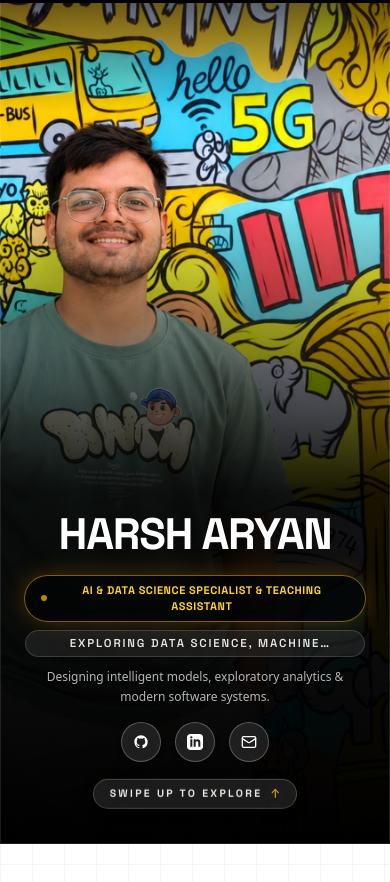
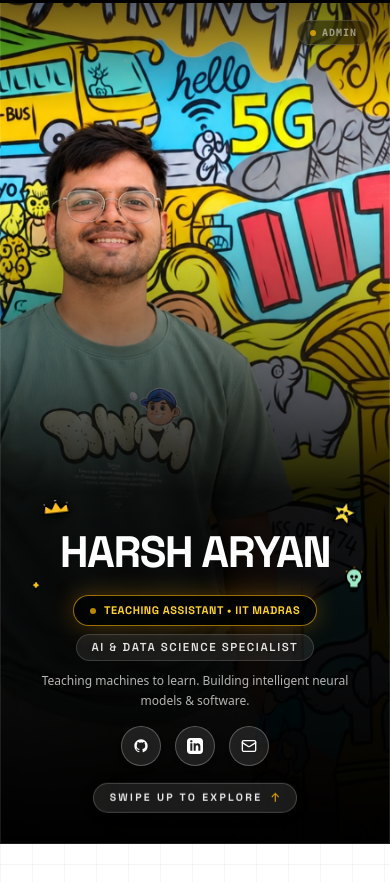
Before and after one commit to harsharyann/harsharyann, a Next.js app: page / in a window 390 px wide. Shown: the top 882 px of the page. Built offline with nearby package versions, Linux system fonts and the light colour scheme.

Commit message:
feat(mobile): add mural-adaptive doodles (crown, cute star, glint, idea bulb) and small discreet top admin link

```diff
--- a/src/components/MobileDoodleCover.tsx
+++ b/src/components/MobileDoodleCover.tsx
@@ -2,11 +2,99 @@
 
 import React, { useState } from "react";
 import Image from "next/image";
+import Link from "next/link";
 import { useRouter } from "next/navigation";
 import { motion } from "framer-motion";
-import { Mail } from "lucide-react";
+import { Mail, Shield } from "lucide-react";
 import { GithubIcon, LinkedinIcon } from "./SocialIcons";
 import { usePortfolio } from "@/context/PortfolioContext";
+
+/* ── Hand-Drawn Mural-Adaptive SVG Doodles (Sampled from the background graffiti wall) ── */
+
+function MuralCrownDoodle({ className = "" }: { className?: string }) {
+  return (
+    <svg
+      viewBox="0 0 40 24"
+      className={className}
+      fill="#fbbf24"
+      stroke="#000000"
+      strokeWidth="2.2"
+      strokeLinejoin="round"
+      strokeLinecap="round"
+      aria-hidden="true"
+    >
+      <path d="M 4 20 L 36 20 L 34 8 L 26 14 L 20 4 L 14 14 L 6 8 Z" />
+      <circle cx="20" cy="4" r="1.6" fill="#ffffff" stroke="#000" strokeWidth="1.2" />
+      <circle cx="6" cy="8" r="1.4" fill="#ffffff" stroke="#000" strokeWidth="1.2" />
+      <circle cx="34" cy="8" r="1.4" fill="#ffffff" stroke="#000" strokeWidth="1.2" />
+    </svg>
+  );
+}
+
+function MuralStarDoodle({ className = "" }: { className?: string }) {
+  return (
+    <svg
+      viewBox="0 0 36 36"
+      className={className}
+      fill="#fde047"
+      stroke="#000000"
+      strokeWidth="2.2"
+      strokeLinejoin="round"
+      aria-hidden="true"
+    >
+      <path d="M18 2 L22 12 L33 13 L25 21 L28 32 L18 26 L8 32 L11 21 L3 13 L14 12 Z" />
+      {/* Cute cartoon eyes */}
+      <circle cx="15" cy="18" r="1.4" fill="#000000" />
+      <circle cx="21" cy="18" r="1.4" fill="#000000" />
+      {/* Little blushing cheeks */}
+      <circle cx="12" cy="21" r="1.2" fill="#f43f5e" opacity="0.8" />
+      <circle cx="24" cy="21" r="1.2" fill="#f43f5e" opacity="0.8" />
+    </svg>
+  );
+}
+
+function MuralSparkleDoodle({ className = "" }: { className?: string }) {
+  return (
+    <svg
+      viewBox="0 0 24 24"
+      className={className}
+      fill="#facc15"
+      stroke="#000000"
+      strokeWidth="2"
+      strokeLinejoin="round"
+      aria-hidden="true"
+    >
+      <path d="M12 0 Q12 12 0 12 Q12 12 12 24 Q12 12 24 12 Q12 12 12 0 Z" />
+    </svg>
+  );
+}
+
+function MuralIdeaDoodle({ className = "" }: { className?: string }) {
+  return (
+    <svg
+      viewBox="0 0 32 38"
+      className={className}
+      fill="#a7f3d0"
+      stroke="#000000"
+      strokeWidth="2.2"
+      strokeLinecap="round"
+      strokeLinejoin="round"
+      aria-hidden="true"
+    >
+      {/* Glow rays */}
+      <path d="M16 2 L16 5" stroke="#f59e0b" strokeWidth="2.5" />
+      <path d="M6 7 L9 10" stroke="#f59e0b" strokeWidth="2.5" />
+      <path d="M26 7 L23 10" stroke="#f59e0b" strokeWidth="2.5" />
+      {/* Bulb body */}
+      <path d="M10 24 C6 20 4 15 6 10 C8 5 12 3 16 3 C20 3 24 5 26 10 C28 15 26 20 22 24 L22 29 L10 29 Z" />
+      <path d="M12 33 L20 33" strokeWidth="2.5" />
+      {/* Cute face inside bulb */}
+      <circle cx="13" cy="14" r="1.2" fill="#000000" />
+      <circle cx="19" cy="14" r="1.2" fill="#000000" />
+      <path d="M14 18 Q16 20 18 18" stroke="#000000" strokeWidth="1.5" fill="none" />
+    </svg>
+  );
+}
 
 export function MobileDoodleCover() {
   const router = useRouter();
@@ -58,7 +146,7 @@ export function MobileDoodleCover() {
 
   return (
     <section
-      className="fixed inset-0 w-full h-[100dvh] overflow-hidden select-none bg-black text-white z-40 flex flex-col justify-end"
+      className="fixed inset-0 w-full h-[100dvh] overflow-hidden select-none bg-black text-white z-40 flex flex-col justify-between"
       onTouchStart={handleTouchStart}
       onTouchMove={handleTouchMove}
       onTouchEnd={handleTouchEnd}
@@ -134,38 +222,108 @@ export function MobileDoodleCover() {
         <div className="absolute inset-0 ring-1 ring-inset ring-white/10 pointer-events-none" />
       </div>
 
-      {/* ── Bottom Section: Redesigned Cool Editorial Hero Typography & Social Dock ── */}
-      <footer className="relative z-20 w-full flex flex-col items-center text-center px-6 pb-8 pt-4">
-        {/* Cool Display Name — Space Grotesk Bold Editorial Styling */}
+      {/* ── TOP BAR: Small Discreet Admin Link (Requested by user) ── */}
+      <div className="relative z-30 w-full flex items-center justify-end px-5 pt-5">
+        <Link
+          href="/admin"
+          className="group inline-flex items-center gap-1.5 font-mono text-[10px] font-bold tracking-widest uppercase text-white/50 hover:text-white bg-black/40 hover:bg-black/70 backdrop-blur-md px-3 py-1 rounded-full border border-white/15 hover:border-amber-400/50 transition-all shadow-sm active:scale-95"
+          title="Admin CMS Console"
+        >
+          <span className="w-1.5 h-1.5 rounded-full bg-amber-400 animate-pulse" />
+          <span>admin</span>
+        </Link>
+      </div>
+
+      {/* ── Bottom Section: Redesigned Cool Editorial Hero Typography & Mural Doodles ── */}
+      <footer className="relative z-20 w-full flex flex-col items-center text-center px-6 pb-7 pt-2">
+        {/* Title Container with Adaptive Mural Doodles */}
+        <div className="relative inline-block mb-1">
+          {/* Doodle Crown resting on the name with playful tilt */}
+          <motion.div
+            initial={{ scale: 0, rotate: -15 }}
+            animate={{ scale: 1, rotate: [-10, -6, -10] }}
+            transition={{
+              scale: { duration: 0.5, delay: 0.2 },
+              rotate: { duration: 3.5, repeat: Infinity, ease: "easeInOut" },
+            }}
+            className="absolute -top-6 -left-3 pointer-events-none z-10"
+          >
+            <MuralCrownDoodle className="w-8 h-6 filter drop-shadow-[0_2px_6px_rgba(0,0,0,0.8)]" />
+          </motion.div>
+
+          {/* Bobbing Cute Star Doodle on the top right */}
+          <motion.div
+            initial={{ scale: 0, rotate: 12 }}
+            animate={{
+              scale: 1,
+              rotate: [12, 18, 12],
+              y: [0, -3, 0],
+            }}
+            transition={{
+              scale: { duration: 0.5, delay: 0.28 },
+              rotate: { duration: 4, repeat: Infinity, ease: "easeInOut" },
+              y: { duration: 2.8, repeat: Infinity, ease: "easeInOut" },
+            }}
+            className="absolute -top-5 -right-5 pointer-events-none z-10"
+          >
+            <MuralStarDoodle className="w-7 h-7 filter drop-shadow-[0_2px_8px_rgba(0,0,0,0.8)]" />
+          </motion.div>
+
+          {/* Sparkle Glint Doodle */}
+          <motion.div
+            animate={{
+              scale: [0.85, 1.15, 0.85],
+              rotate: [0, 45, 0],
+            }}
+            transition={{ duration: 2.6, repeat: Infinity, ease: "easeInOut" }}
+            className="absolute -bottom-2 -left-6 pointer-events-none"
+          >
+            <MuralSparkleDoodle className="w-4 h-4 filter drop-shadow" />
+          </motion.div>
+
+          {/* Idea Spark Doodle on Right Side */}
+          <motion.div
+            animate={{
+              y: [0, -4, 0],
+              rotate: [-5, 5, -5],
+            }}
+            transition={{ duration: 3.2, repeat: Infinity, ease: "easeInOut" }}
+            className="absolute -bottom-3 -right-7 pointer-events-none"
+          >
+            <MuralIdeaDoodle className="w-6 h-7 filter drop-shadow" />
+          </motion.div>
+
+          {/* Bold Display Name — Space Grotesk Black */}
           <motion.h1
             initial={{ opacity: 0, y: 22 }}
             animate={{ opacity: 1, y: 0 }}
             transition={{ duration: 0.65, delay: 0.15, ease: "easeOut" }}
-          className="font-['Space_Grotesk'] text-[2.75rem] sm:text-5xl font-black tracking-[-0.03em] uppercase text-white drop-shadow-[0_6px_28px_rgba(0,0,0,0.95)]"
+            className="font-['Space_Grotesk'] text-[2.75rem] sm:text-5xl font-black tracking-[-0.035em] uppercase text-white drop-shadow-[0_6px_30px_rgba(0,0,0,0.95)] px-2"
           >
             {portfolio.personal.name || "HARSH ARYAN"}
           </motion.h1>
+        </div>
 
         {/* Teaching Assistant Badge — Sleek Glass Capsule directly below the name */}
         <motion.div
           initial={{ opacity: 0, y: 16 }}
           animate={{ opacity: 1, y: 0 }}
           transition={{ duration: 0.65, delay: 0.22, ease: "easeOut" }}
-          className="inline-flex items-center gap-2 px-4 py-1.5 rounded-full bg-black/50 backdrop-blur-2xl border border-amber-400/50 text-amber-300 font-['Space_Grotesk'] text-[11px] sm:text-xs font-bold tracking-wider uppercase mt-2 mb-2 shadow-[0_0_24px_rgba(245,158,11,0.25)]"
+          className="inline-flex items-center gap-2 px-4 py-1.5 rounded-full bg-black/60 backdrop-blur-2xl border border-amber-400/60 text-amber-300 font-['Space_Grotesk'] text-[11px] sm:text-xs font-bold tracking-wider uppercase mt-1.5 mb-2 shadow-[0_0_24px_rgba(245,158,11,0.3)]"
         >
           <span className="w-1.5 h-1.5 rounded-full bg-amber-400 animate-pulse" />
-          <span>{portfolio.personal.role || "Teaching Assistant • IIT Madras"}</span>
+          <span>Teaching Assistant • IIT Madras</span>
         </motion.div>
 
-        {/* Headline & Discipline — Stylish Minimalist Tag */}
+        {/* Specialty Subtitle — Clean, Unclipped Space Grotesk Tag */}
         <motion.div
           initial={{ opacity: 0, y: 14 }}
           animate={{ opacity: 1, y: 0 }}
           transition={{ duration: 0.65, delay: 0.28, ease: "easeOut" }}
           className="relative inline-flex items-center gap-2 px-3.5 py-1 rounded-full bg-white/[0.08] border border-white/15 backdrop-blur-xl mb-2.5 max-w-[340px]"
         >
-          <span className="font-['Space_Grotesk'] text-[11.5px] sm:text-xs font-semibold uppercase tracking-[0.16em] text-stone-200 drop-shadow line-clamp-1">
-            {portfolio.personal.headline || "AI & Data Science Specialist"}
+          <span className="font-['Space_Grotesk'] text-[11.5px] sm:text-xs font-semibold uppercase tracking-[0.14em] text-stone-200 drop-shadow">
+            AI &amp; Data Science Specialist
           </span>
         </motion.div>
 
@@ -176,7 +334,7 @@ export function MobileDoodleCover() {
           transition={{ duration: 0.65, delay: 0.34, ease: "easeOut" }}
           className="text-stone-300/85 text-[12px] sm:text-[13px] max-w-[310px] leading-relaxed drop-shadow font-sans mb-4 font-normal"
         >
-          Designing intelligent models, exploratory analytics &amp; modern software systems.
+          Teaching machines to learn. Building intelligent neural models &amp; software.
         </motion.p>
 
         {/* Social Icons Dock — Email, LinkedIn, GitHub (Clean Minimal Glass Circles) */}
```
Lines whose indentation alone changed are shown as unchanged.
